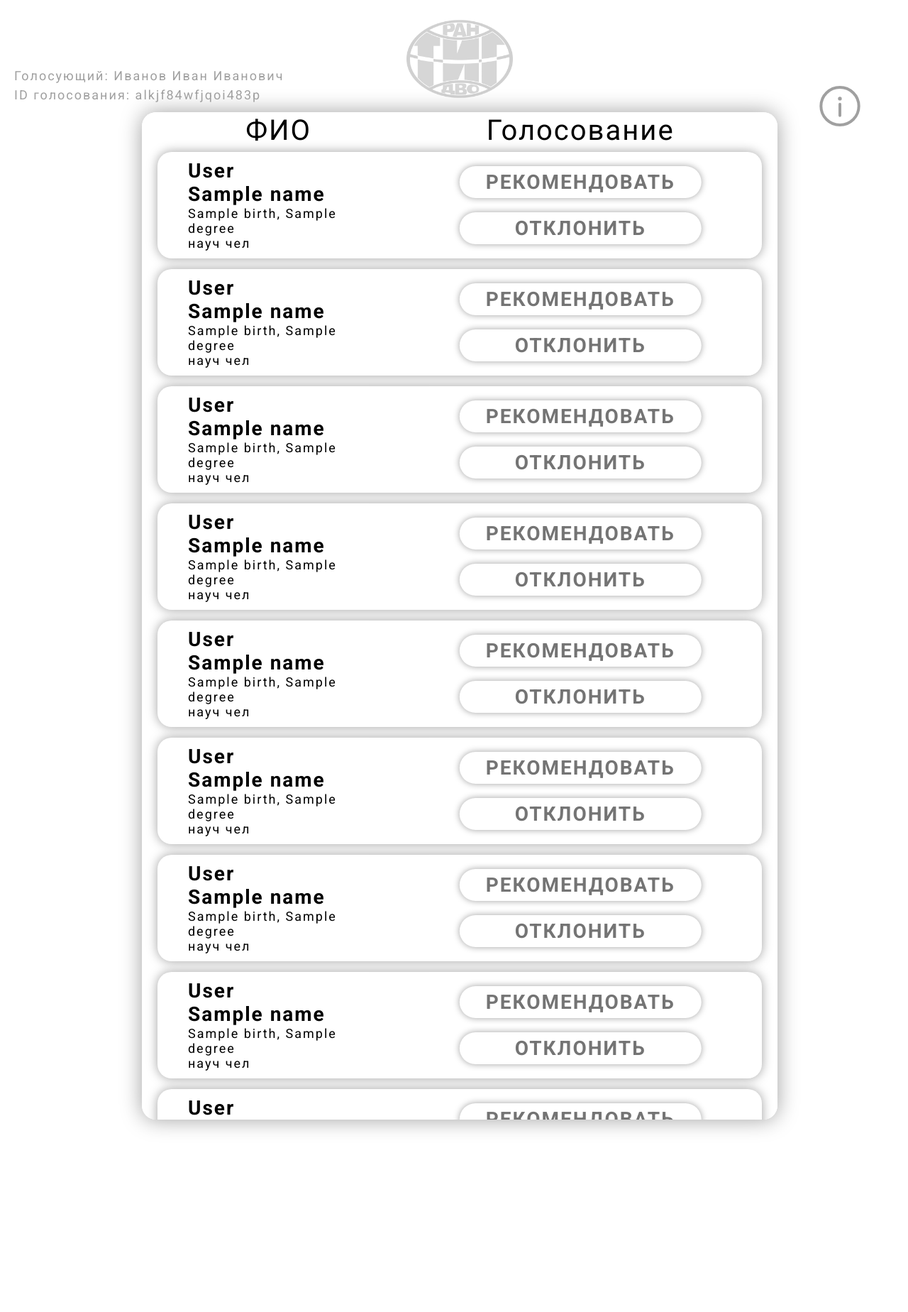
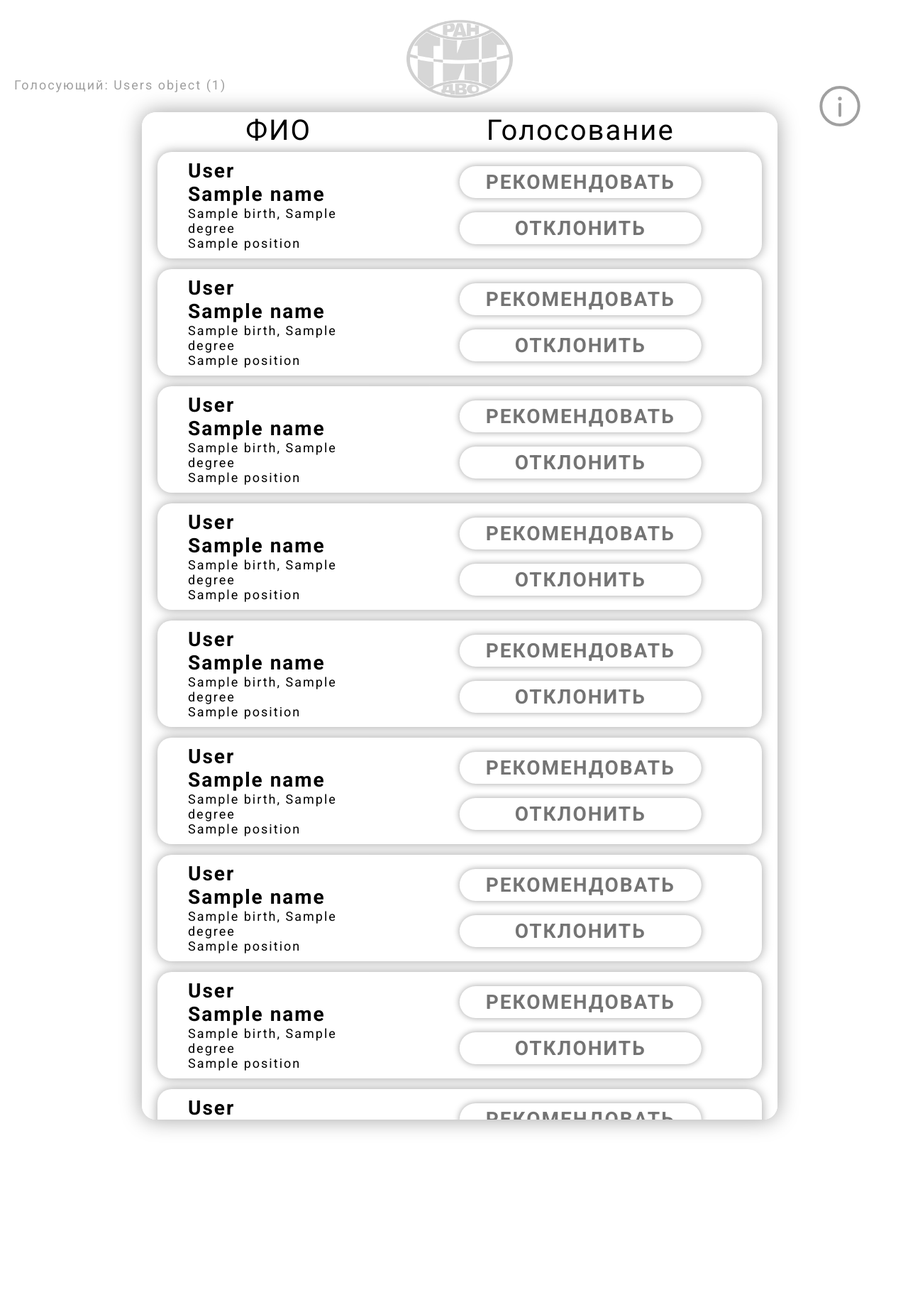
Before and after one commit to bezdelniki/voting-system, a Django app: template voting_system/voting/templates/voting.html in a window 1280 px wide. Shown: the top 1848 px of the page at 71% size. Run offline with Django 4.2, Linux system fonts and the light colour scheme; tables that the repository leaves empty hold one stand-in row (values such as "Sample post"); the template is opened without the code that fills it: values that come from a table or form of the project are taken from there, most other values are stand-ins (such as "Sample title", 1, 10 or a date in 2020).

Commit message:
modify views.py and voting html page

```diff
--- a/voting_system/voting/templates/voting.html
+++ b/voting_system/voting/templates/voting.html
@@ -8,8 +8,8 @@
 
 <body>
     <div class="info-block">
-        <div class="voter-name text-2">Голосующий: Иванов Иван Иванович</div>
-        <div class="voting-id text-2">ID голосования: alkjf84wfjqoi483р</div>
+        <div class="voter-name text-2">Голосующий: {{ user_fullname }}</div>
+        <div class="voting-id text-2"></div>
     </div>
     <img src="../static/img/dvo-ran-lg.png" class="logo">
     <form method="post">
@@ -35,7 +35,7 @@
                         {{ birth|hash:i }}, {{ degree|hash:i }}
                     </div>
                     <div class="position text-2">
-                        науч чел
+                        {{ position|hash:i }}
                     </div>
                 </div>
                 <div class="col-2">
--- a/voting_system/voting/views.py
+++ b/voting_system/voting/views.py
@@ -22,10 +22,15 @@
         is_user_exists = VotingProcess.objects.filter(enter_code=passw)
         if is_user_exists.exists():
             votind_id = is_user_exists.first().voting_id
+            user_id = is_user_exists.first().user_id
+
             date = timezone.localtime()
             voting_details = Voting.objects.filter(id=votind_id).first()
+            user_fullname = Users.objects.filter(id=user_id).first()
 
             request.session['variants'] = voting_details.variants
+            request.session['fullname'] = user_fullname.full_name
+
             start_date = voting_details.start_date
             finish_date = voting_details.finish_date
 
@@ -48,9 +53,8 @@
     for key in req.keys():
         data[key] = req[key]
 
-    data['data_size'] = len(req) - 1
-
-    print(data)
+    data['data_size'] = len(req["surnames"])
+    data['user_fullname'] = request.session['fullname']
 
     return render(
                     request,
```
